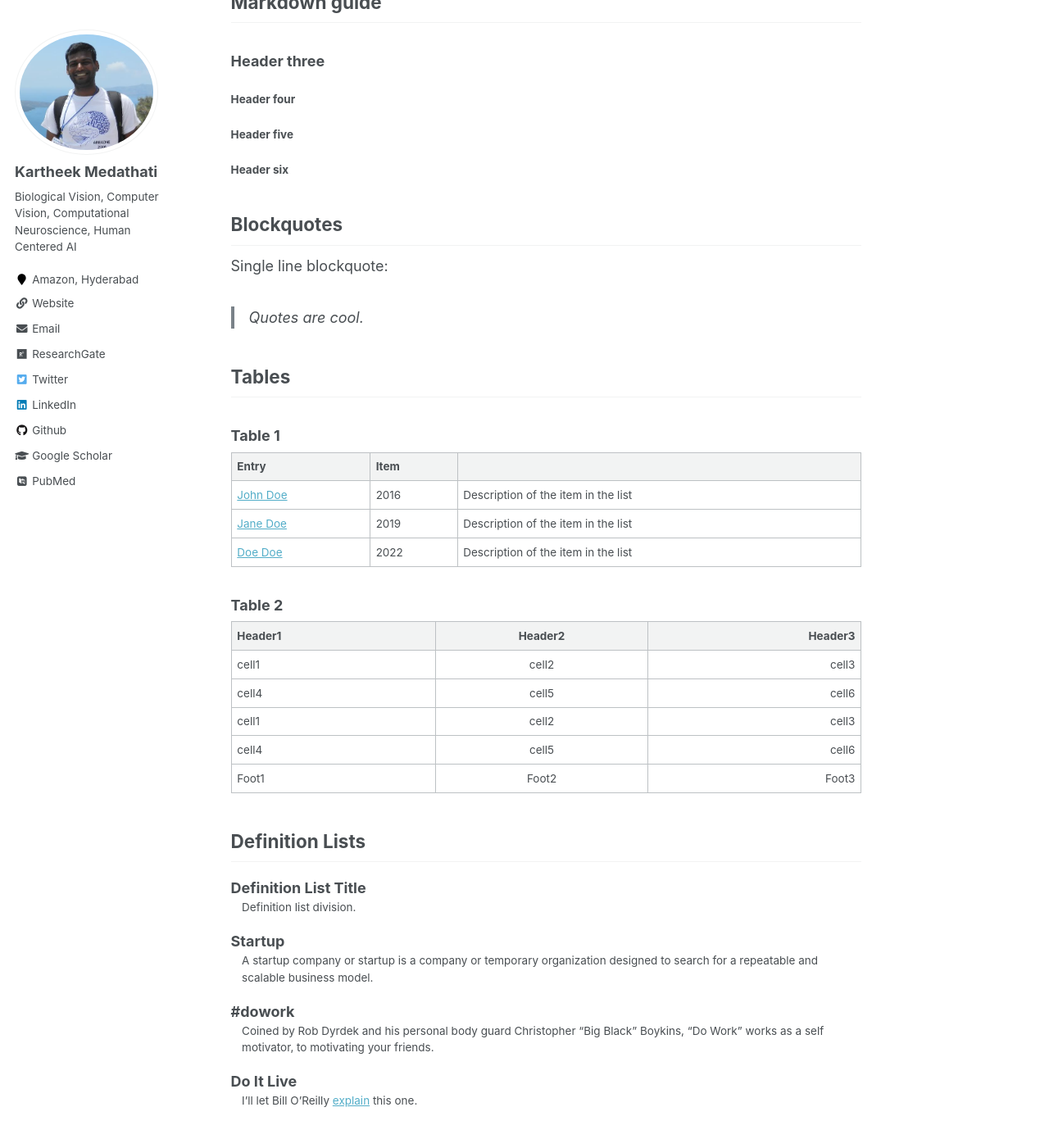
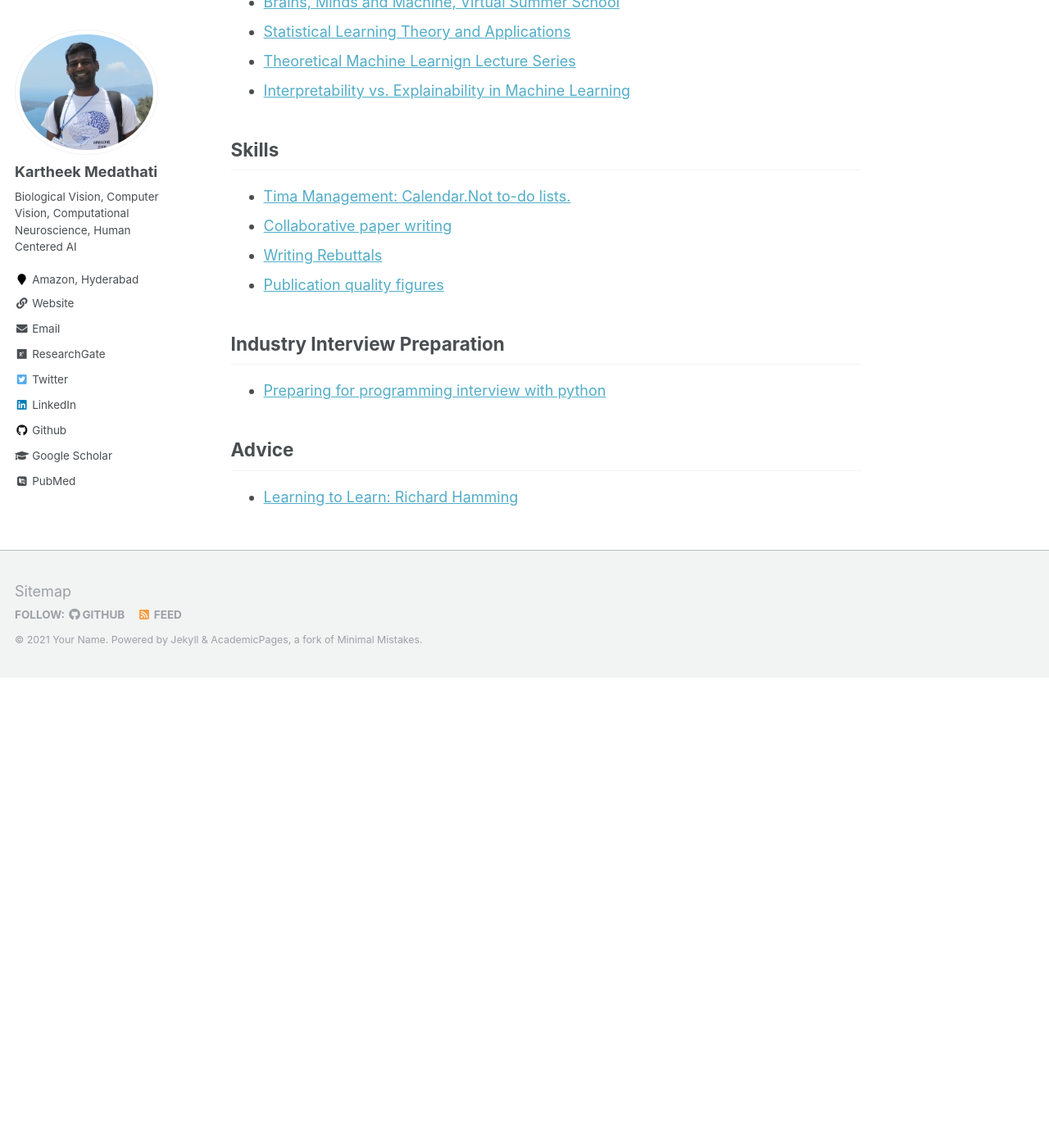
Before and after one commit to kartheekmedathati/kartheekmedathati.github.io, a Jekyll site: the page built from _pages/markdown.md, in a window 1280 px wide and 1400 px high, scrolled down 748 px. Shown: the top 1390 px of the window at 82% size. Built offline with Jekyll 4.4.1, drawn with Linux system fonts in a browser that asks for light colours; some web fonts are replaced; after the commit the page ends 1575 px from its top, so only the background shows below that; some of the changed text lies outside the part shown.

Commit message:
Added few resources

```diff
--- a/_pages/markdown.md
+++ b/_pages/markdown.md
@@ -13,179 +13,32 @@ redirect_from:
 * [CompNeuroWeb](https://compneuroweb.com/)
 * [Path to PhD in Neuroscience](https://neurostars.org/t/path-to-phd-in-computational-neuroscience/7463/3)
 
-
 ## Computer Vision
 
 * [First Principles of Computer Vision](https://youtu.be/iEGvWcHsf0E)
 * [Multiple View Geometry](https://youtube.com/playlist?list=PLTBdjV_4f-EJn6udZ34tht9EVIW7lbeo4)
 * [Variational methods in Computer Vision](https://youtube.com/playlist?list=PLTBdjV_4f-EJ7A2iIH5L5ztqqrWYjP2RI)
+* [Computational Vision Summer School](https://youtu.be/M1VHu1d4sGQ)
 
 ## Machine Learning
- * [Liquid syntax guide](https://shopify.github.io/liquid/tags/control-flow/)
 
-## Markdown guide
+* [Machine Learning Summer School](https://youtu.be/fkpw2QUUjTg)
+* [Brains, Minds and Machine, Virtual Summer School](https://youtube.com/playlist?list=PLyGKBDfnk-iCYqS4OiUUljd_98xELGjzi)
+* [Statistical Learning Theory and Applications](https://youtube.com/playlist?list=PLyGKBDfnk-iCXhuP9W-BQ9q2RkEIA5I5f)
+* [Theoretical Machine Learnign Lecture Series](https://youtube.com/playlist?list=PLdDZb3TwJPZ5VLprf2VUfC0h1zOGvV_gz)
+* [Interpretability vs. Explainability in Machine Learning](https://youtu.be/zsRKPxgHURQ)
 
-### Header three
+## Skills
 
-#### Header four
+* [Tima Management: Calendar.Not to-do lists.](https://blog.usejournal.com/calendar-in-stead-of-to-do-lists-9ada86a512dd)
+* [Collaborative paper writing](https://medium.com/@deviparikh/planning-paper-writing-553f497e8839)
+* [Writing Rebuttals](https://medium.com/@deviparikh/how-we-write-rebuttals-dc84742fece1)
+* [Publication quality figures](https://github.com/jbmouret/matplotlib_for_papers)
 
-##### Header five
+## Industry Interview Preparation
 
-###### Header six
+* [Preparing for programming interview with python](https://medium.com/@ratulsaha/preparing-for-programming-interview-as-a-phd-student-with-python-5f8af8b40d5f)
 
-## Blockquotes
+## Advice
 
-Single line blockquote:
-
-> Quotes are cool.
-
-## Tables
-
-### Table 1
-
-| Entry            | Item   |                                                              |
-| --------         | ------ | ------------------------------------------------------------ |
-| [John Doe](#)    | 2016   | Description of the item in the list                          |
-| [Jane Doe](#)    | 2019   | Description of the item in the list                          |
-| [Doe Doe](#)     | 2022   | Description of the item in the list                          |
-
-### Table 2
-
-| Header1 | Header2 | Header3 |
-|:--------|:-------:|--------:|
-| cell1   | cell2   | cell3   |
-| cell4   | cell5   | cell6   |
-|-----------------------------|
-| cell1   | cell2   | cell3   |
-| cell4   | cell5   | cell6   |
-|=============================|
-| Foot1   | Foot2   | Foot3   |
-
-## Definition Lists
-
-Definition List Title
-:   Definition list division.
-
-Startup
-:   A startup company or startup is a company or temporary organization designed to search for a repeatable and scalable business model.
-
-#dowork
-:   Coined by Rob Dyrdek and his personal body guard Christopher "Big Black" Boykins, "Do Work" works as a self motivator, to motivating your friends.
-
-Do It Live
-:   I'll let Bill O'Reilly [explain](https://www.youtube.com/watch?v=O_HyZ5aW76c "We'll Do It Live") this one.
-
-## Unordered Lists (Nested)
-
-  * List item one
-      * List item one
-          * List item one
-          * List item two
-          * List item three
-          * List item four
-      * List item two
-      * List item three
-      * List item four
-  * List item two
-  * List item three
-  * List item four
-
-## Ordered List (Nested)
-
-  1. List item one
-      1. List item one
-          1. List item one
-          2. List item two
-          3. List item three
-          4. List item four
-      2. List item two
-      3. List item three
-      4. List item four
-  2. List item two
-  3. List item three
-  4. List item four
-
-## Buttons
-
-Make any link standout more when applying the `.btn` class.
-
-## Notices
-
-**Watch out!** You can also add notices by appending `{: .notice}` to a paragraph.
-{: .notice}
-
-## HTML Tags
-
-### Address Tag
-
-<address>
-  1 Infinite Loop<br /> Cupertino, CA 95014<br /> United States
-</address>
-
-### Anchor Tag (aka. Link)
-
-This is an example of a [link](http://github.com "Github").
-
-### Abbreviation Tag
-
-The abbreviation CSS stands for "Cascading Style Sheets".
-
-*[CSS]: Cascading Style Sheets
-
-### Cite Tag
-
-"Code is poetry." ---<cite>Automattic</cite>
-
-### Code Tag
-
-You will learn later on in these tests that `word-wrap: break-word;` will be your best friend.
-
-### Strike Tag
-
-This tag will let you <strike>strikeout text</strike>.
-
-### Emphasize Tag
-
-The emphasize tag should _italicize_ text.
-
-### Insert Tag
-
-This tag should denote <ins>inserted</ins> text.
-
-### Keyboard Tag
-
-This scarcely known tag emulates <kbd>keyboard text</kbd>, which is usually styled like the `<code>` tag.
-
-### Preformatted Tag
-
-This tag styles large blocks of code.
-
-<pre>
-.post-title {
-  margin: 0 0 5px;
-  font-weight: bold;
-  font-size: 38px;
-  line-height: 1.2;
-  and here's a line of some really, really, really, really long text, just to see how the PRE tag handles it and to find out how it overflows;
-}
-</pre>
-
-### Quote Tag
-
-<q>Developers, developers, developers&#8230;</q> &#8211;Steve Ballmer
-
-### Strong Tag
-
-This tag shows **bold text**.
-
-### Subscript Tag
-
-Getting our science styling on with H<sub>2</sub>O, which should push the "2" down.
-
-### Superscript Tag
-
-Still sticking with science and Isaac Newton's E = MC<sup>2</sup>, which should lift the 2 up.
-
-### Variable Tag
-
-This allows you to denote <var>variables</var>.
+* [Learning to Learn: Richard Hamming](https://youtu.be/AD4b-52jtos)
```
